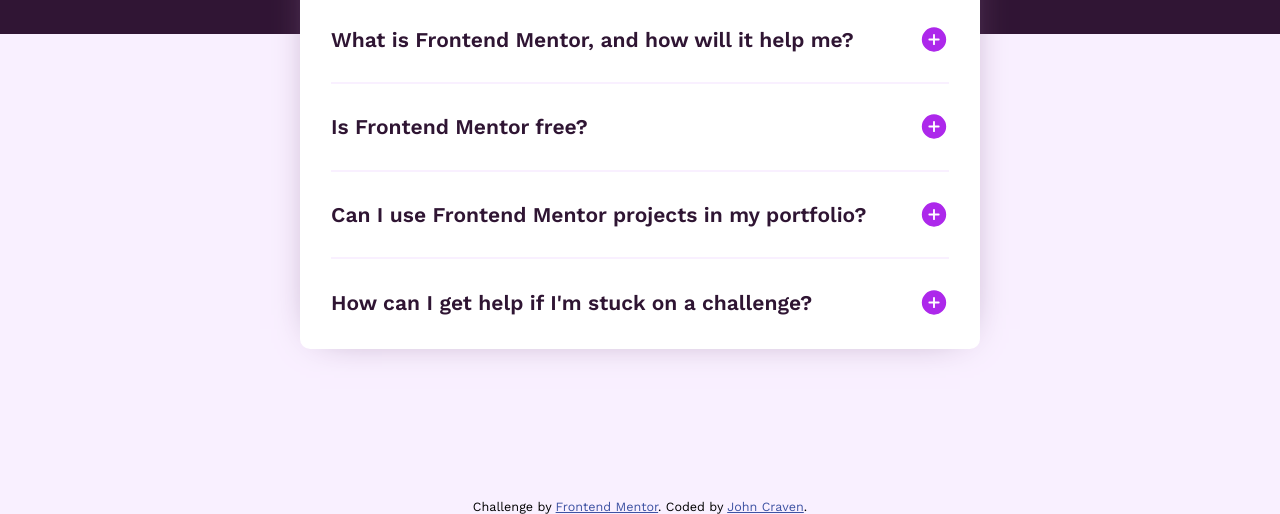
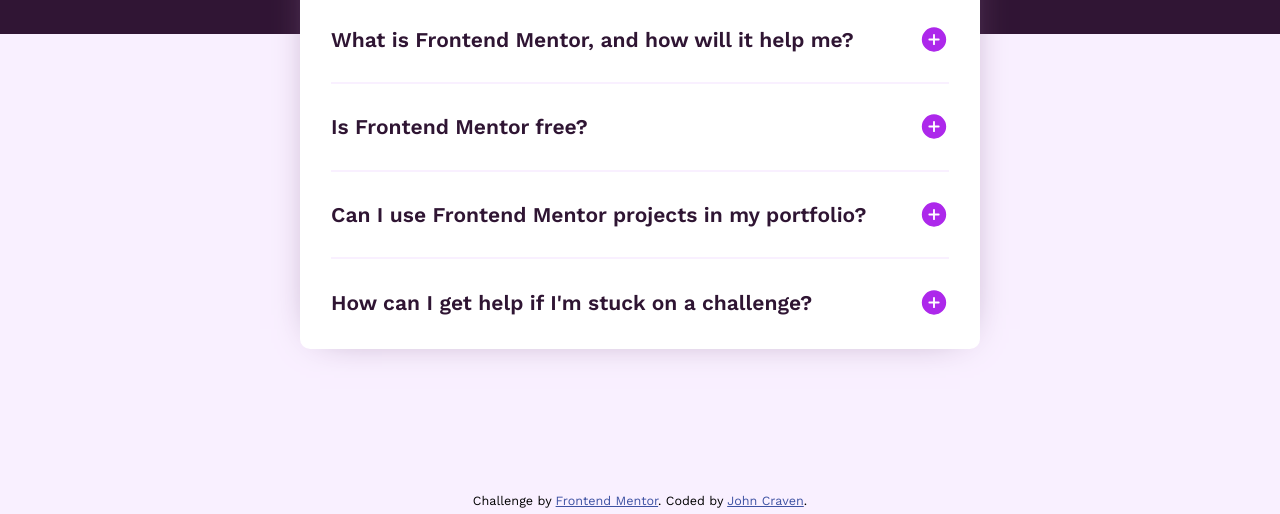
Before and after one commit to johncraven/frontendmentor-challenges, a plain HTML site: page faq-accordion-main/index.html in a window 1280 px wide. Shown: the part 286-800 px from the top of the page. Drawn offline with Linux system fonts and the light colour scheme.

Commit message:
fiddling with attribution line

```diff
--- a/faq-accordion-main/style.css
+++ b/faq-accordion-main/style.css
@@ -56,7 +56,7 @@
 }
 
 main {
-  /* min-height: 100vh; */
+  min-height: 100vh;
   display: flex;
   flex-direction: column;
   align-items: center;
@@ -65,6 +65,7 @@
 
 .info {
   margin-block-start: 9rem;
+  margin-block-end: 3rem;
   margin-inline: 1.4rem;
 
   max-width: 681px;
@@ -130,8 +131,8 @@
 
 
 footer {
-  position: fixed;
-  bottom: 0;
+  transform: translateY(-1rem);
+  height: 0;
   width: 100vw
 }
 .attribution {
```
